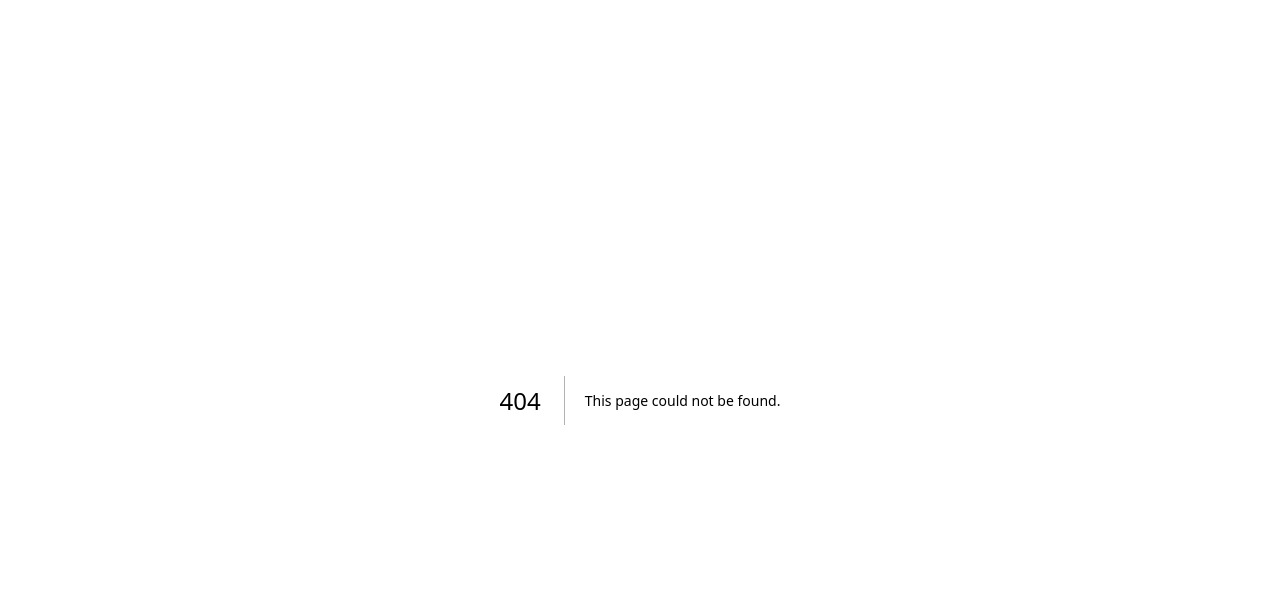
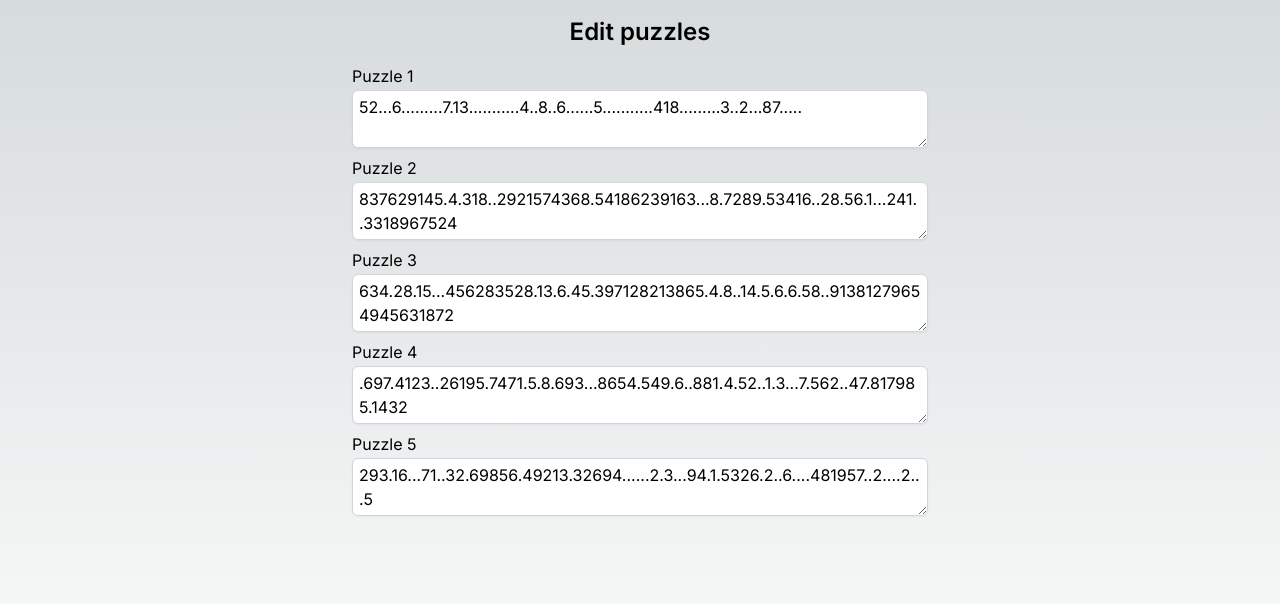
Before and after one commit to darrelhong/sudoku, a Next.js app: page /edit in a window 1280 px wide. Before the commit this address had no page. Shown: the top 604 px of the page. Built offline with nearby package versions, Linux system fonts and the light colour scheme.

Commit message:
feat: setup initial form scaffolding

```diff
--- /dev/null
+++ b/src/app/components/PuzzleForm.tsx
@@ -0,0 +1,24 @@
+'use client'
+
+import { useAtom } from 'jotai'
+
+import { puzzlesAtom } from '@/utils/puzzles'
+
+export function PuzzleForm() {
+  const [puzzles] = useAtom(puzzlesAtom)
+
+  return (
+    <form className="grid w-full max-w-xl gap-2">
+      {puzzles.map((puzzleStr, index) => (
+        <div key={index} className="grid gap-0.5">
+          <label htmlFor={`puzzle-${index}`}>Puzzle {index + 1}</label>
+          <textarea
+            id={`puzzle-${index}`}
+            defaultValue={puzzleStr}
+            className="input"
+          />
+        </div>
+      ))}
+    </form>
+  )
+}
--- a/src/app/components/PuzzleSelect.tsx
+++ b/src/app/components/PuzzleSelect.tsx
@@ -1,6 +1,7 @@
 'use client'
 
 import { useAtom } from 'jotai'
+import Link from 'next/link'
 
 import { newGameAtom } from '@/utils/game'
 import { puzzlesAtom } from '@/utils/puzzles'
@@ -26,7 +27,9 @@ export function PuzzleSelect() {
           </option>
         ))}
       </select>
-      <button className="btn">Edit</button>
+      <Link href="edit" className="btn">
+        Edit
+      </Link>
     </div>
   )
 }
--- /dev/null
+++ b/src/app/edit/page.tsx
@@ -0,0 +1,10 @@
+import { PuzzleForm } from '../components/PuzzleForm'
+
+export default function EditPage() {
+  return (
+    <main className="flex min-h-screen flex-col items-center p-4">
+      <h1 className="mb-4 text-2xl font-semibold">Edit puzzles</h1>
+      <PuzzleForm />
+    </main>
+  )
+}
--- a/src/app/globals.css
+++ b/src/app/globals.css
@@ -30,4 +30,8 @@ body {
   .btn {
     @apply rounded-md border border-gray-300 bg-white px-1.5 py-1 shadow-sm dark:bg-black;
   }
+
+  .input {
+    @apply rounded-md border border-gray-300 bg-white px-1.5 py-1 shadow-sm dark:bg-black;
+  }
 }
```
